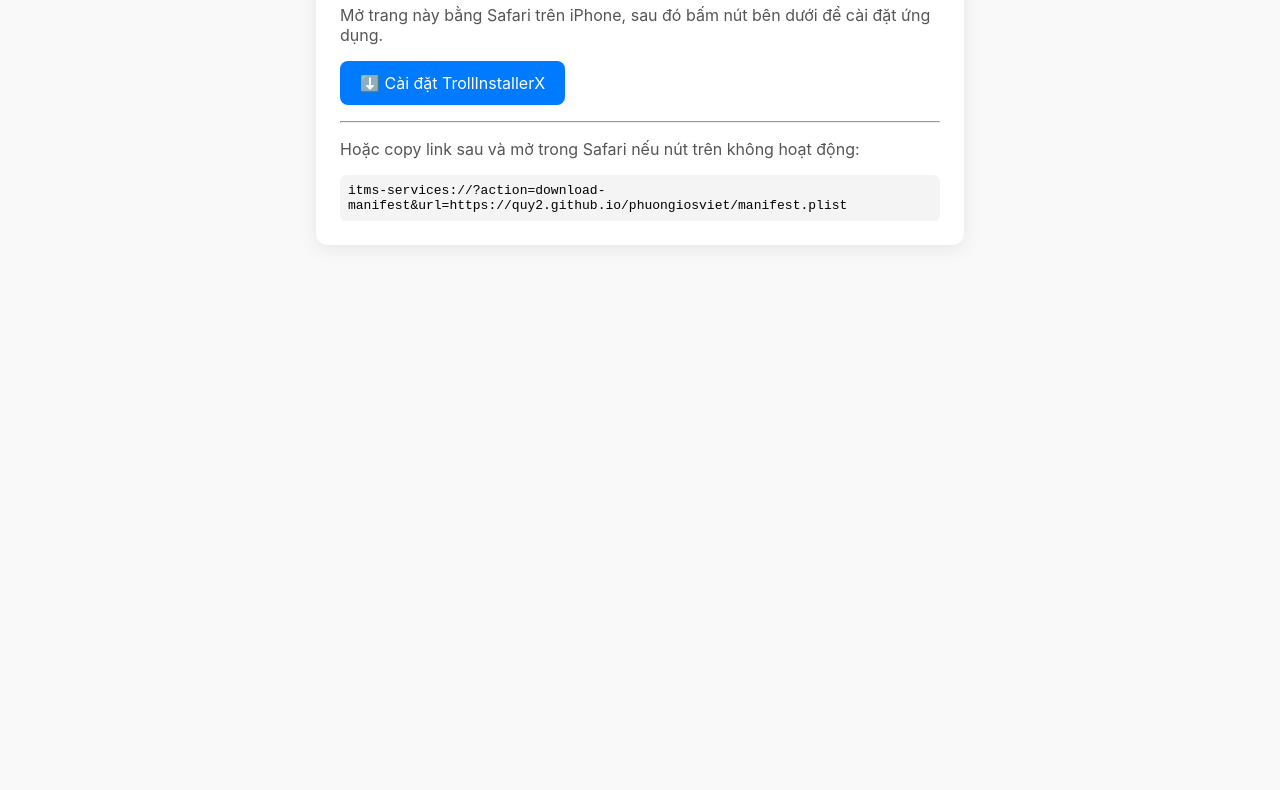
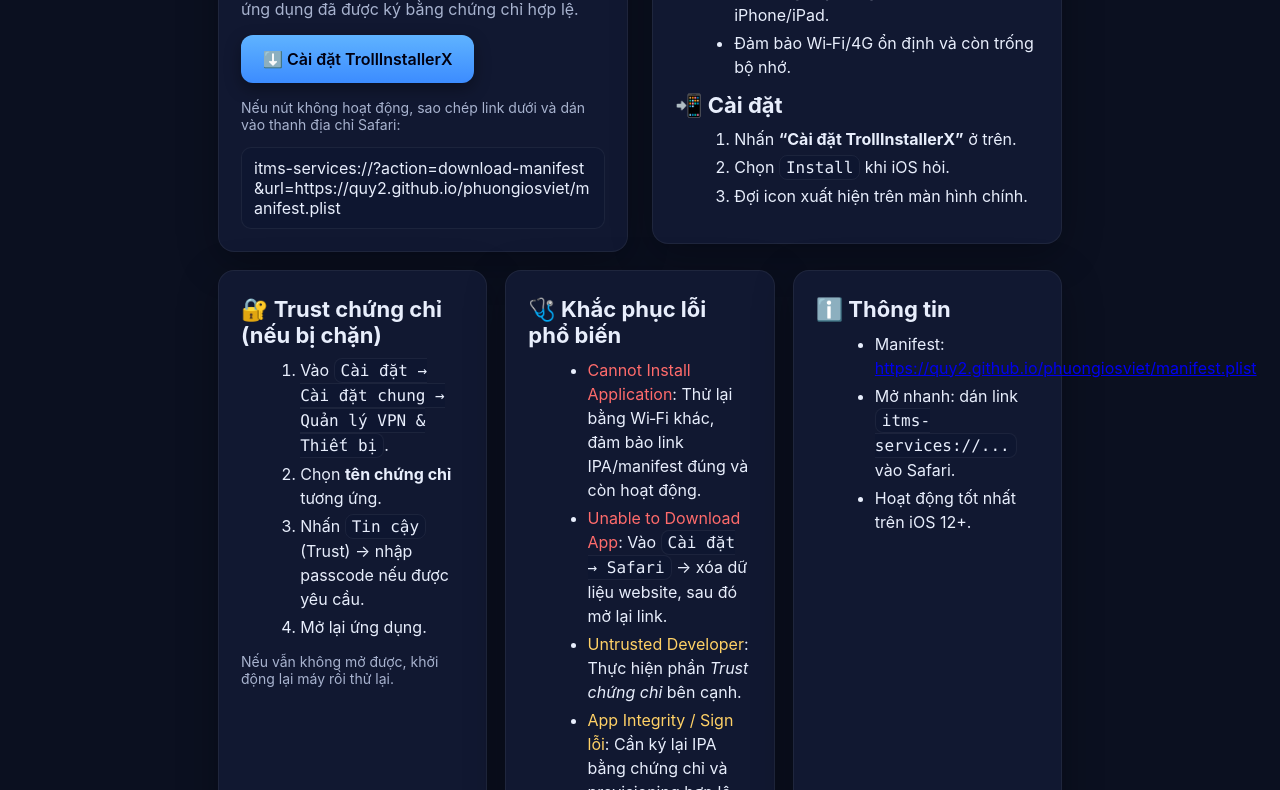
Before and after one commit to PHUONGIOSVIET/phuongiosviet, a plain HTML site: page index.html in a window 1280 px wide. Shown: the part 119-909 px from the top of the page. Before the commit the page ends 800 px from the top, so only its background shows below. Drawn offline with Linux system fonts and the light colour scheme.

Commit message:
Add files via upload

```diff
--- a/index.html
+++ b/index.html
@@ -3,25 +3,105 @@
 <head>
   <meta charset="utf-8">
   <meta name="viewport" content="width=device-width, initial-scale=1">
-    <title>TrollInstallerX – Cài đặt</title>
+  <title>TrollInstallerX – Cài đặt & Hướng dẫn Trust</title>
+  <meta name="apple-mobile-web-app-capable" content="yes">
   <style>
-      body { font-family: -apple-system, BlinkMacSystemFont, "Segoe UI", Roboto, Arial, sans-serif; padding: 32px; background: #f9f9f9; }
-      .card { max-width: 600px; margin: auto; background: white; padding: 24px; border-radius: 12px; box-shadow: 0 4px 20px rgba(0,0,0,.08); }
-      h1 { margin-top: 0; }
-      .hint { color: #555; }
-      .btn { display: inline-block; padding: 12px 20px; background: #007aff; color: white; border-radius: 8px; text-decoration: none; font-size: 16px; }
-      .btn:hover { background: #005bb5; }
-      .code { background: #f4f4f4; padding: 8px; border-radius: 6px; font-family: monospace; word-wrap: break-word; }
+    :root {
+      --bg:#0b1020;
+      --card:#111831;
+      --text:#e8eefc;
+      --muted:#a8b3cf;
+      --accent:#4da3ff;
+      --good:#1db954;
+      --warn:#ffd166;
+      --bad:#ff6b6b;
+    }
+    * { box-sizing: border-box; }
+    html, body { margin:0; padding:0; background:var(--bg); color:var(--text); font-family: -apple-system, BlinkMacSystemFont, "Segoe UI", Roboto, Arial, sans-serif; }
+    .wrap { max-width:900px; margin:auto; padding:28px; }
+    .hero { display:flex; flex-wrap:wrap; gap:24px; align-items:center; }
+    .card { background:var(--card); border:1px solid rgba(255,255,255,.06); border-radius:16px; box-shadow:0 10px 40px rgba(0,0,0,.3); padding:22px; }
+    .app { flex:1 1 320px; }
+    .steps { flex:1 1 320px; }
+    h1 { margin:0 0 8px; font-size:32px; letter-spacing:.2px; }
+    p.muted { color:var(--muted); margin:.2rem 0 1rem; }
+    .btn { display:inline-block; padding:14px 22px; font-weight:600; text-decoration:none; color:#001; background:linear-gradient(180deg,#5fb3ff,#3c8cff); border:none; border-radius:12px; box-shadow:0 6px 16px rgba(0,0,0,.35); }
+    .btn:active { transform:translateY(1px); }
+    .kbd { background:#0e1630; color:var(--text); border:1px solid rgba(255,255,255,.06); border-radius:8px; padding:2px 6px; font-family:ui-monospace, SFMono-Regular, Menlo, Consolas, monospace; }
+    ol, ul { margin: .6rem 0 .8rem 1.2rem; }
+    li { margin:.25rem 0; line-height:1.5; }
+    .grid { display:grid; grid-template-columns: repeat(auto-fit,minmax(260px,1fr)); gap:18px; }
+    .section h2 { margin:.2rem 0 .6rem; font-size:22px; }
+    .code { word-break: break-all; background:#0e1630; padding:10px 12px; border-radius:10px; border:1px solid rgba(255,255,255,.06); }
+    .note { font-size:14px; color:var(--muted); }
+    .ok { color:var(--good); }
+    .warn { color:var(--warn); }
+    .err { color:var(--bad); }
+    footer { margin-top:26px; text-align:center; color:var(--muted); font-size:13px; }
   </style>
 </head>
 <body>
-    <div class="card">
+  <div class="wrap">
+    <div class="hero">
+      <div class="card app">
         <h1>TrollInstallerX</h1>
-      <p class="hint">Mở trang này bằng Safari trên iPhone, sau đó bấm nút bên dưới để cài đặt ứng dụng.</p>
+        <p class="muted">Cài trực tiếp trên iPhone qua Safari. Yêu cầu ứng dụng đã được ký bằng chứng chỉ hợp lệ.</p>
         <p><a class="btn" href="itms-services://?action=download-manifest&url=https://quy2.github.io/phuongiosviet/manifest.plist">⬇️ Cài đặt TrollInstallerX</a></p>
-      <hr>
-      <p class="hint">Hoặc copy link sau và mở trong Safari nếu nút trên không hoạt động:</p>
+        <p class="note">Nếu nút không hoạt động, sao chép link dưới và dán vào thanh địa chỉ Safari:</p>
         <div class="code">itms-services://?action=download-manifest&url=https://quy2.github.io/phuongiosviet/manifest.plist</div>
+      </div>
+      <div class="card steps">
+        <div class="section">
+          <h2>✅ Chuẩn bị</h2>
+          <ul>
+            <li>Mở trang này bằng <strong>Safari</strong> trên iPhone/iPad.</li>
+            <li>Đảm bảo Wi‑Fi/4G ổn định và còn trống bộ nhớ.</li>
+          </ul>
+        </div>
+        <div class="section">
+          <h2>📲 Cài đặt</h2>
+          <ol>
+            <li>Nhấn <strong>“Cài đặt TrollInstallerX”</strong> ở trên.</li>
+            <li>Chọn <span class="kbd">Install</span> khi iOS hỏi.</li>
+            <li>Đợi icon xuất hiện trên màn hình chính.</li>
+          </ol>
+        </div>
+      </div>
+    </div>
+
+    <div class="grid" style="margin-top:18px;">
+      <div class="card section">
+        <h2>🔐 Trust chứng chỉ (nếu bị chặn)</h2>
+        <ol>
+          <li>Vào <span class="kbd">Cài đặt → Cài đặt chung → Quản lý VPN & Thiết bị</span>.</li>
+          <li>Chọn <strong>tên chứng chỉ</strong> tương ứng.</li>
+          <li>Nhấn <span class="kbd">Tin cậy</span> (Trust) → nhập passcode nếu được yêu cầu.</li>
+          <li>Mở lại ứng dụng.</li>
+        </ol>
+        <p class="note">Nếu vẫn không mở được, khởi động lại máy rồi thử lại.</p>
+      </div>
+
+      <div class="card section">
+        <h2>🩺 Khắc phục lỗi phổ biến</h2>
+        <ul>
+          <li><span class="err">Cannot Install Application</span>: Thử lại bằng Wi‑Fi khác, đảm bảo link IPA/manifest đúng và còn hoạt động.</li>
+          <li><span class="err">Unable to Download App</span>: Vào <span class="kbd">Cài đặt → Safari</span> → xóa dữ liệu website, sau đó mở lại link.</li>
+          <li><span class="warn">Untrusted Developer</span>: Thực hiện phần <em>Trust chứng chỉ</em> bên cạnh.</li>
+          <li><span class="warn">App Integrity / Sign lỗi</span>: Cần ký lại IPA bằng chứng chỉ và provisioning hợp lệ (đúng bundle id và entitlement).</li>
+        </ul>
+      </div>
+
+      <div class="card section">
+        <h2>ℹ️ Thông tin</h2>
+        <ul>
+          <li>Manifest: <a href="https://quy2.github.io/phuongiosviet/manifest.plist" target="_blank" rel="noopener">https://quy2.github.io/phuongiosviet/manifest.plist</a></li>
+          <li>Mở nhanh: dán link <span class="kbd">itms-services://...</span> vào Safari.</li>
+          <li>Hoạt động tốt nhất trên iOS 12+.</li>
+        </ul>
+      </div>
+    </div>
+
+    <footer>© TrollInstallerX • Trang cài đặt được tạo tự động.</footer>
   </div>
 </body>
 </html>
```
Lines whose indentation alone changed are shown as unchanged.
